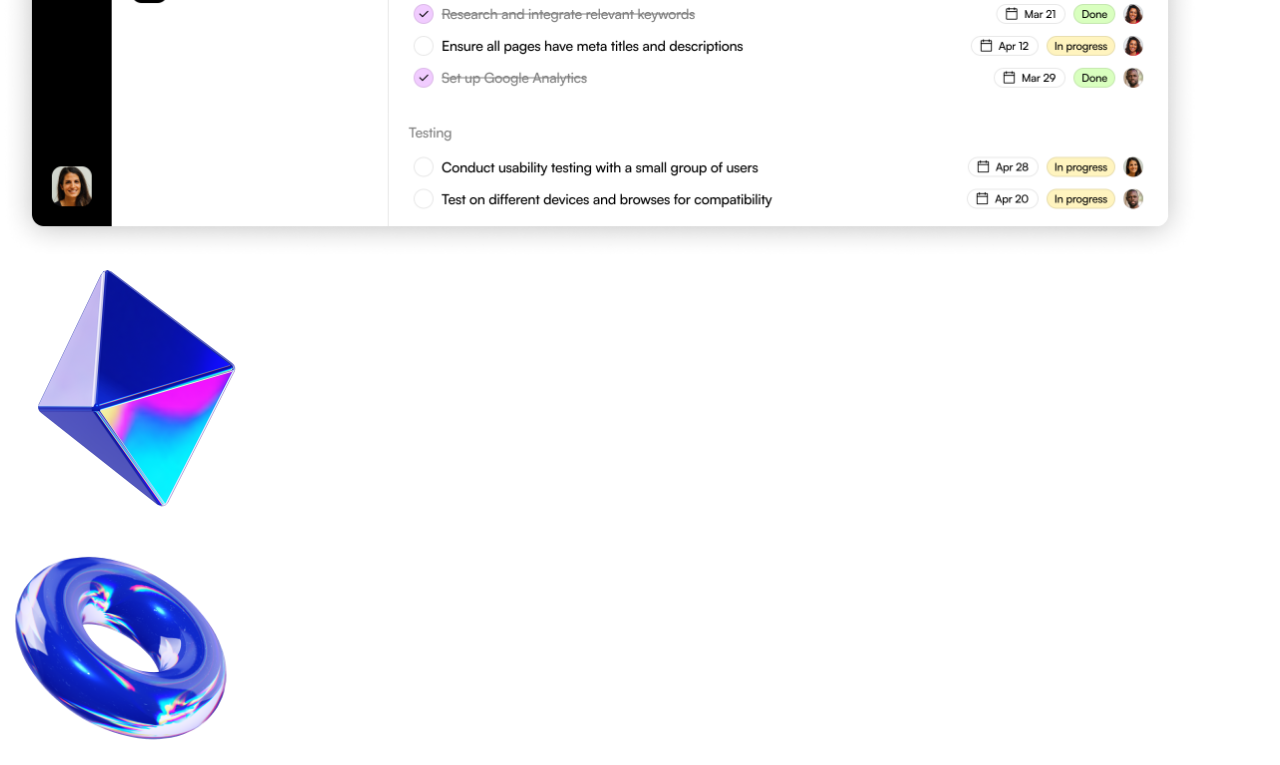
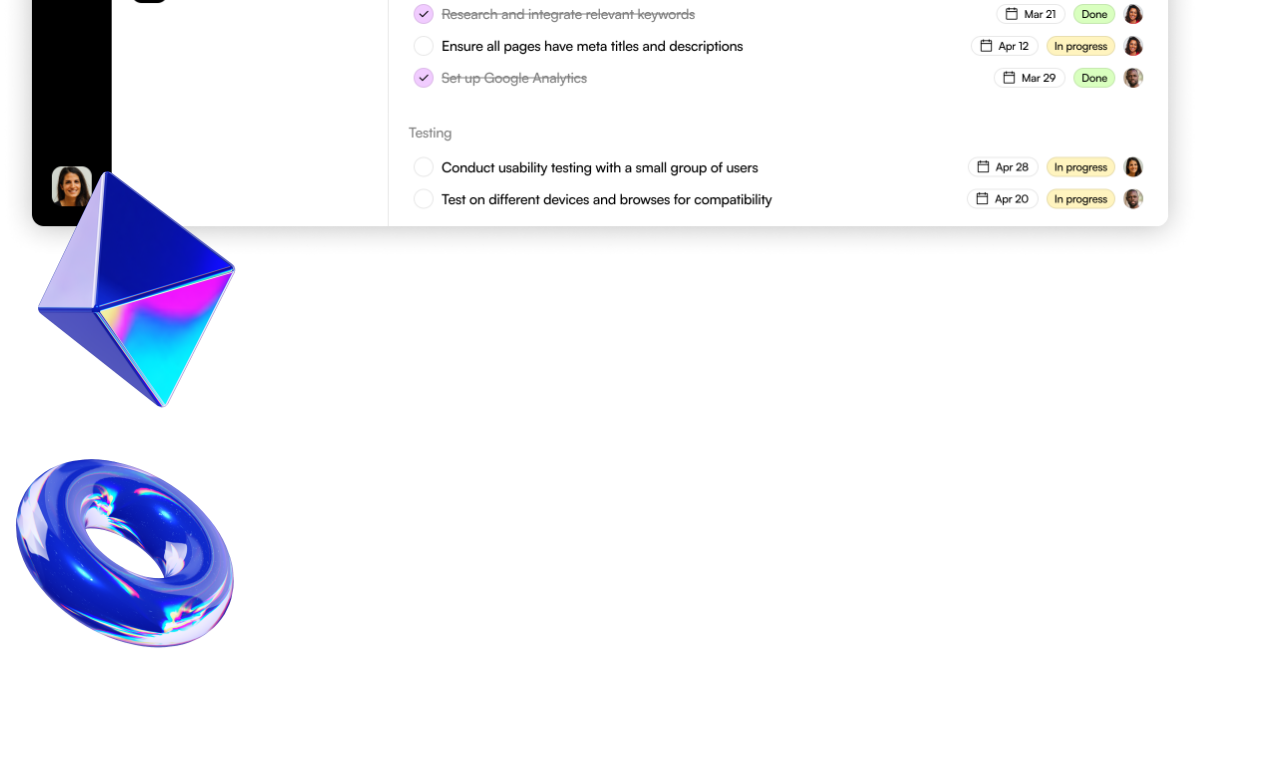
Before and after one commit to Shewale41/Amazing-Saas-Landing-Page-, a Next.js app: page / in a window 1280 px wide. Shown: the part 5934-6699 px from the top of the page. Built offline with nearby package versions, Linux system fonts and the light colour scheme.

Commit message:
product showcase animations added

```diff
--- a/src/sections/ProductShowcase.tsx
+++ b/src/sections/ProductShowcase.tsx
@@ -1,12 +1,24 @@
+"use client";
 import Image from "next/image";
 import ProductImage from "@/assets/product-image.png";
 import PyramidImage from "@/assets/pyramid.png";
 import TubeImage from "@/assets/tube.png";
+import { motion , useScroll , useTransform } from "framer-motion";
+import {useRef} from "react";
 
 export const ProductShowcase = () => {
+
+  const sectionRef = useRef(null);
+  const { scrollYProgress } =useScroll({
+    target: sectionRef, // section ref will provide the value of how much we've scrolled
+    offset: ["start end","end start"], //this means that the effect will have working from the
+    //  start of window to end of window (that particular section winodow)
+  });
+  const translateY = useTransform(scrollYProgress , [0,1],[150,-150]); //scrolly is used to track the scroll (ki kitna scroll kiya hai)
+
   return (
   <>
-  <section className="bg-gradient-to-b from-[#FFFFFF] to-[#D2DCFF] py-24 overflow-x-clip ">
+  <section ref={sectionRef} className="bg-gradient-to-b from-[#FFFFFF] to-[#D2DCFF] py-24 overflow-x-clip ">
     <div className="container">
       <div className=" section-heading ">
       <div className="flex justify-center ">
@@ -23,9 +35,18 @@
      <div className="relative">
      <Image src={ProductImage} alt="Product Image" width={1200} height={800}
        className="mt-10" />
-     <Image src={PyramidImage} height={262} width={262} alt="pyramid image" className="hidden absolute md:block -right-36 -top-32"/>
-     <Image src={TubeImage} height={240} alt="tube image"
-     className="hidden md:block absolute bottom-24 -left-36 " />
+     <motion.img src={PyramidImage.src} height={262} width={262} alt="pyramid image"
+     className="hidden absolute md:block -right-36 -top-32"
+     style={{
+      translateY,
+     }}
+     />
+     <motion.img src={TubeImage.src} height={248} width={248} alt="tube image"
+     className="hidden md:block absolute bottom-24 -left-36 "
+     style={{
+      translateY,
+     }}
+     />
      </div>
     </div>
   </section>
```
